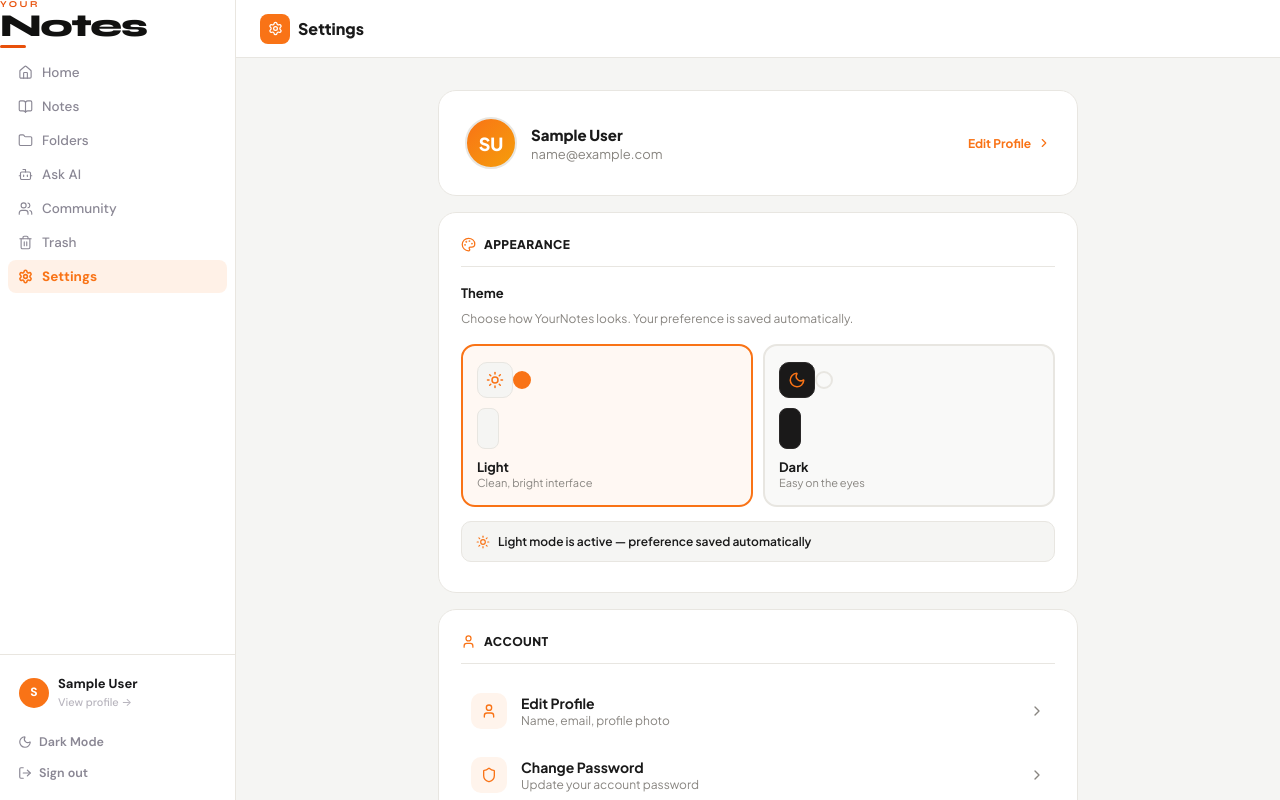
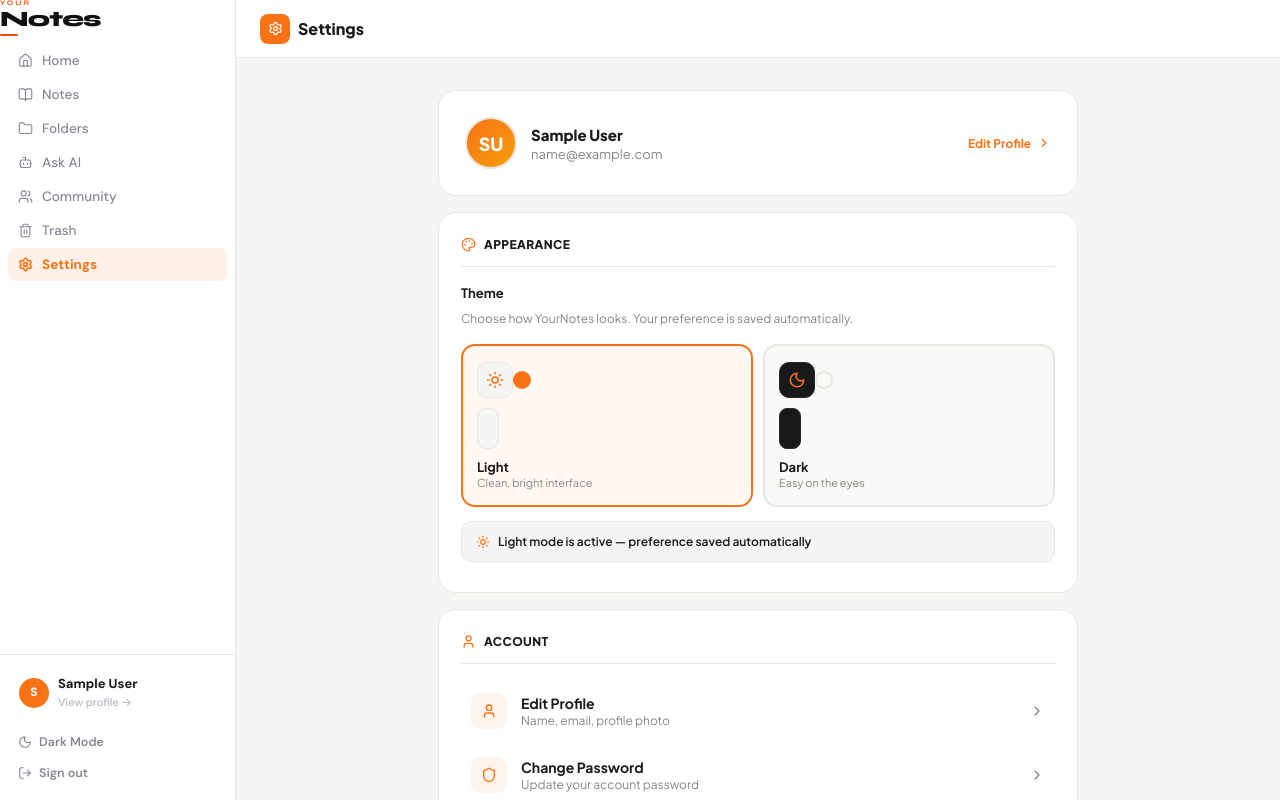
Before and after one commit to deepaknirapure/YourNotes, a React (Create React App) app in the folder frontend/: page /settings in a window 1280 px wide. Built offline with nearby package versions, Linux system fonts and the light colour scheme; no server answers; sample sign-in values are in the browser's storage.

Commit message:
update project

```diff
--- a/frontend/src/components/Sidebar.js
+++ b/frontend/src/components/Sidebar.js
@@ -35,7 +35,7 @@ export default function Sidebar({ open, onClose }) {
       <aside className={`s-aside${open ? ' s-open' : ''}`}>
 
         {/* Logo Header */}
-        <Logo />
+       <Logo size="sm" />
 
         {/* Navigation */}
         <nav className="s-nav">
```
